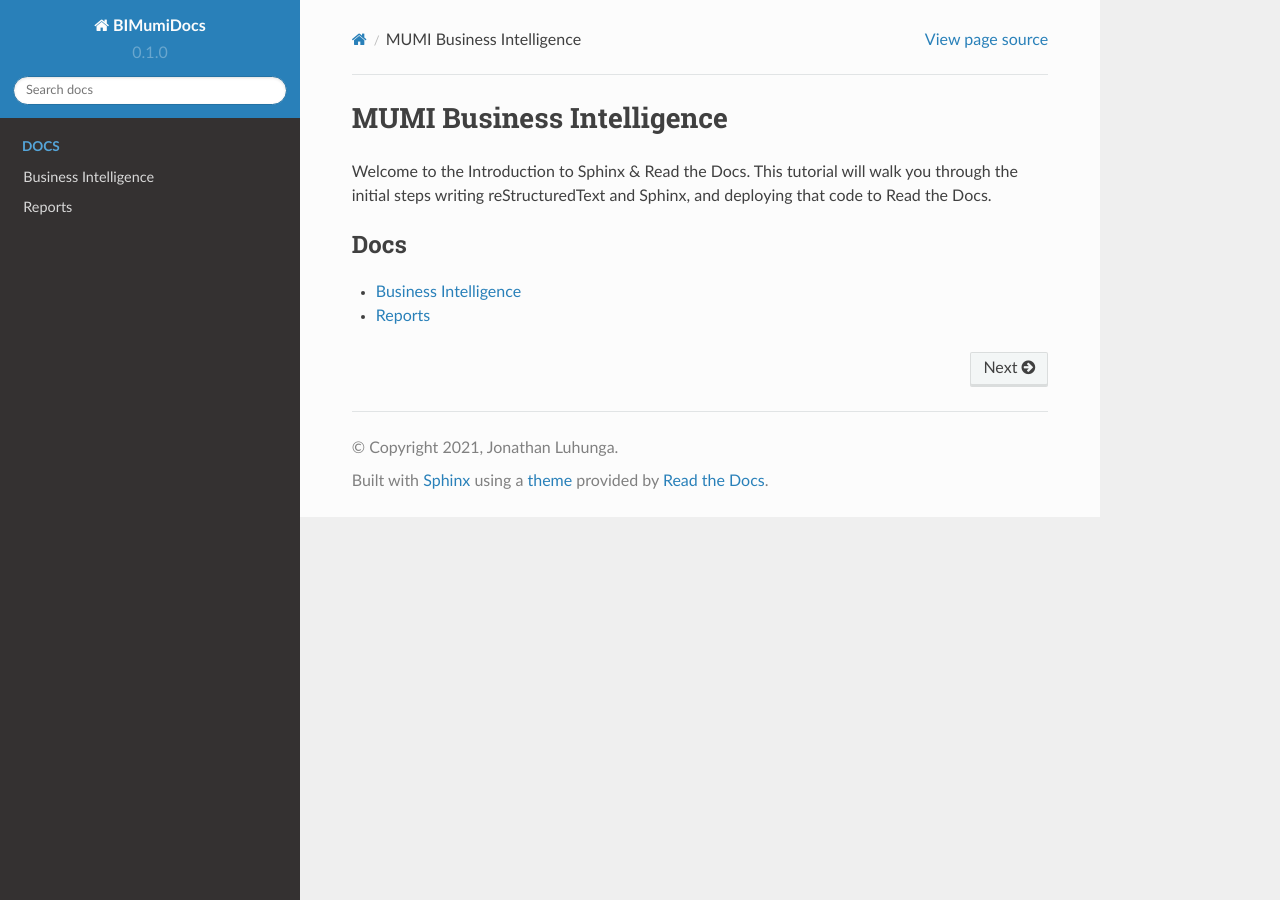
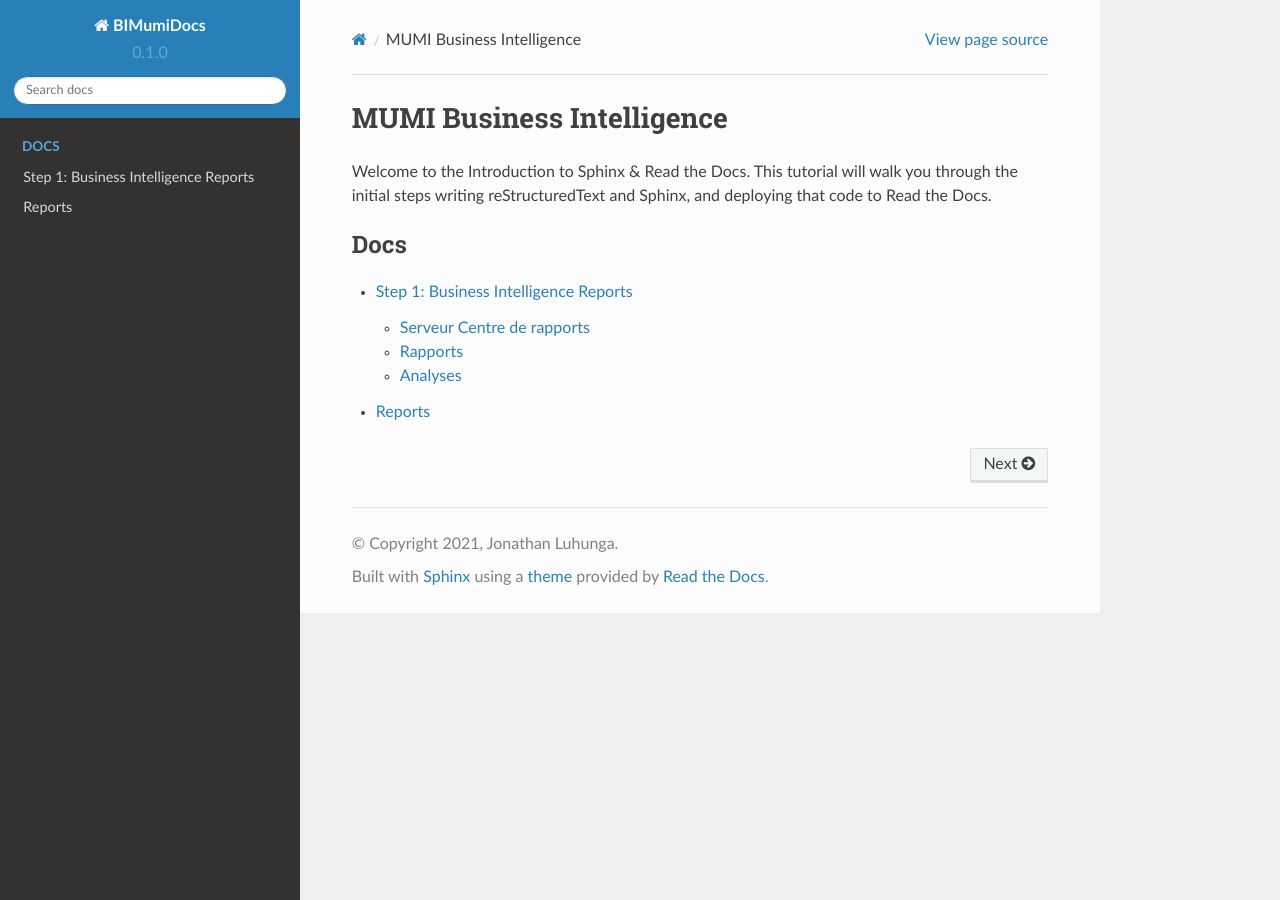
Before and after one commit to JonathanLuhunga/BusinessIntelligence, a Sphinx documentation site: the page built from docs/source/index.rst, in a window 1280 px wide. Built offline with Sphinx 7.4.7 and the Read the Docs theme 2.0.0, drawn with Linux system fonts in a browser that asks for light colours; some of the changed lines change nothing that is shown.

Commit message:
Update usage.rst

```diff
--- a/docs/source/usage.rst
+++ b/docs/source/usage.rst
@@ -1,2 +1,97 @@
-Business Intelligence
-=====================
+Step 1: Business Intelligence Reports
+======================================
+
+Now that we have our basic skeleton,
+let's document the project.
+As you might have guessed from the name,
+we'll be documenting a basic web crawler.
+
+For this project,
+we'll have the following pages:
+
+* Index Page
+* Support
+* Installation
+* Cookbook
+* Command Line Options
+* API
+
+Let's go over the concepts we'll cover,
+and then we can talk more about the pages to create.
+
+Serveur Centre de rapports
+**************************
+
+A lot of these RST syntax examples are covered in the Sphinx :ref:`sphinx:rst-primer`.
+
+.. index::
+   pair: Syntax; Hyperlink
+
+But
+--------
+
+Every Sphinx document has multiple level of headings.
+Section headers are created by underlining
+the section title with a punctuation character, at least
+as long as the text.
+
+They give structure to the document,
+which is used in navigation and in the display in all output formats.
+
+Rapports
+********
+
+Installation documentation is really important.
+Anyone who is coming to the project will need to install it.
+For our example,
+we are installing a basic Python script,
+so it will be pretty easy.
+
+Include the following in your ``install.rst``,
+on the same level as ``index.rst``, properly marked up:
+
+Analyses
+************
+
+Have some extra time left?
+Check out these other cool things you can do with Sphinx.
+
+Analyse descriptive
+-------------------
+
+The beauty of Sphinx is that it can output in multiple formats,
+not just HTML.
+All of those formats share the same base format though,
+so you only have to change things in one place.
+So you can generate a manpage for your docs::
+
+  make man
+
+This will place a manpage in ``_build/man``.
+You can then view it with::
+
+  man _build/man/crawler.1
+
+Analyse prescriptive
+--------------------
+
+Some people prefer one large HTML document,
+instead of having to look through multiple pages.
+This is another area where Sphinx shines.
+You can write your documentation in multiple files to make editing and updating easier.
+Then if you want to distribute a single page HTML version::
+
+  make singlehtml
+
+This will combine all of your HTML pages into a single page.
+Check it out by opening it in your browser::
+
+    open _build/singlehtml/index.html
+
+.. note:: You'll notice that it included the documents in the order
+          that your :ref:`TOC Tree <toctree-syntax>` was defined.
+
+Prise de decisions
+------------------
+
+Now it is time to move on to :doc:`step-2`.
```
